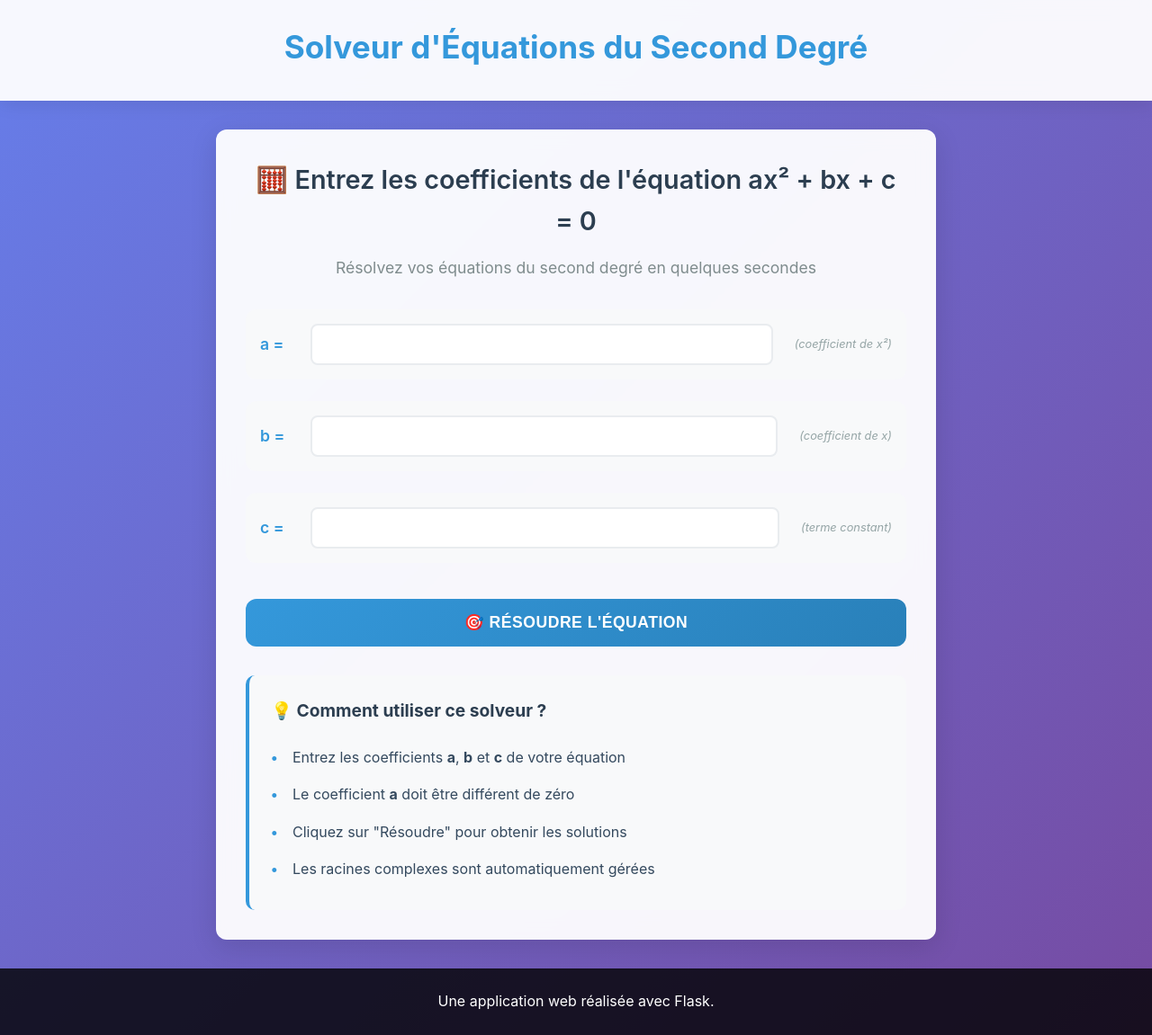
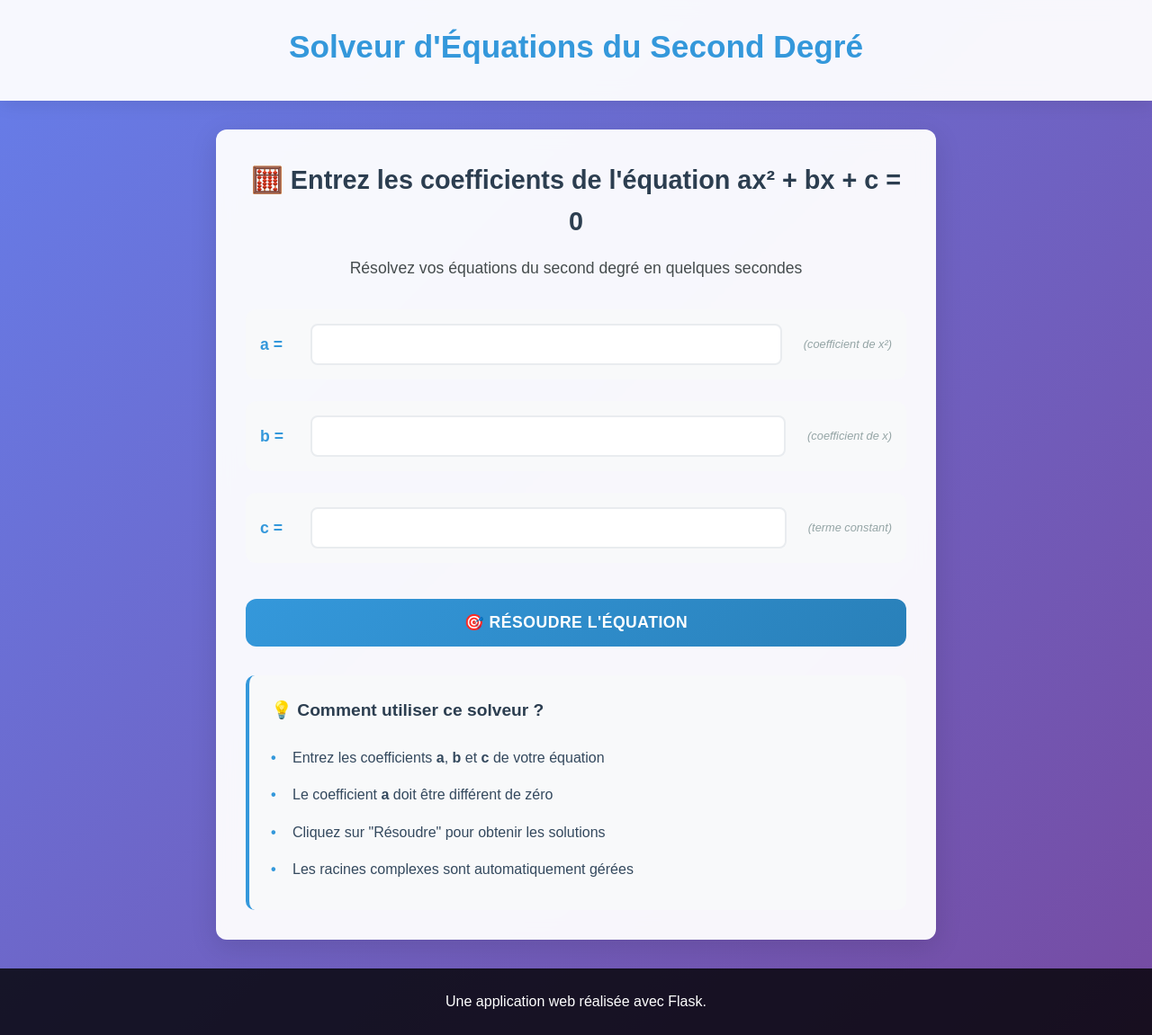
Before and after one commit to LindsayRKG/pat_patrouille_2, a Flask app: page / in a window 1280 px wide. Shown: the whole page at 90% size. Run offline with Flask 3, Linux system fonts and the light colour scheme.

Commit message:
Changement de la police pour le texte principal

```diff
--- a/static/style.css
+++ b/static/style.css
@@ -20,7 +20,7 @@
 }
 
 body {
-    font-family: 'Inter', 'Segoe UI', Tahoma, Geneva, Verdana, sans-serif;
+    font-family: Arial, Helvetica, sans-serif;
     background: linear-gradient(135deg, #667eea 0%, #764ba2 100%);
     color: var(--dark-text);
     margin: 0;
@@ -126,13 +126,13 @@ input[type="number"] {
 input[type="number"]:focus {
     outline: none;
     border-color: var(--primary-color);
-    box-shadow: 0 0 0 3px rgba(52, 152, 219, 0.1);
+    box-shadow: 0 0 0 3px rgba(45, 87, 114, 0.1);
     transform: scale(1.02);
 }
 
 .input-hint {
     font-size: 0.8rem;
-    color: #95a5a6;
+    color: #85a7a9;
     font-style: italic;
     margin-left: 0.5rem;
 }
--- a/templates/index.html
+++ b/templates/index.html
@@ -70,7 +70,7 @@
 }
 
 .description {
-    color: #7f8c8d;
+    color: #454c4d;
     font-size: 1.1rem;
     line-height: 1.5;
 }
```
